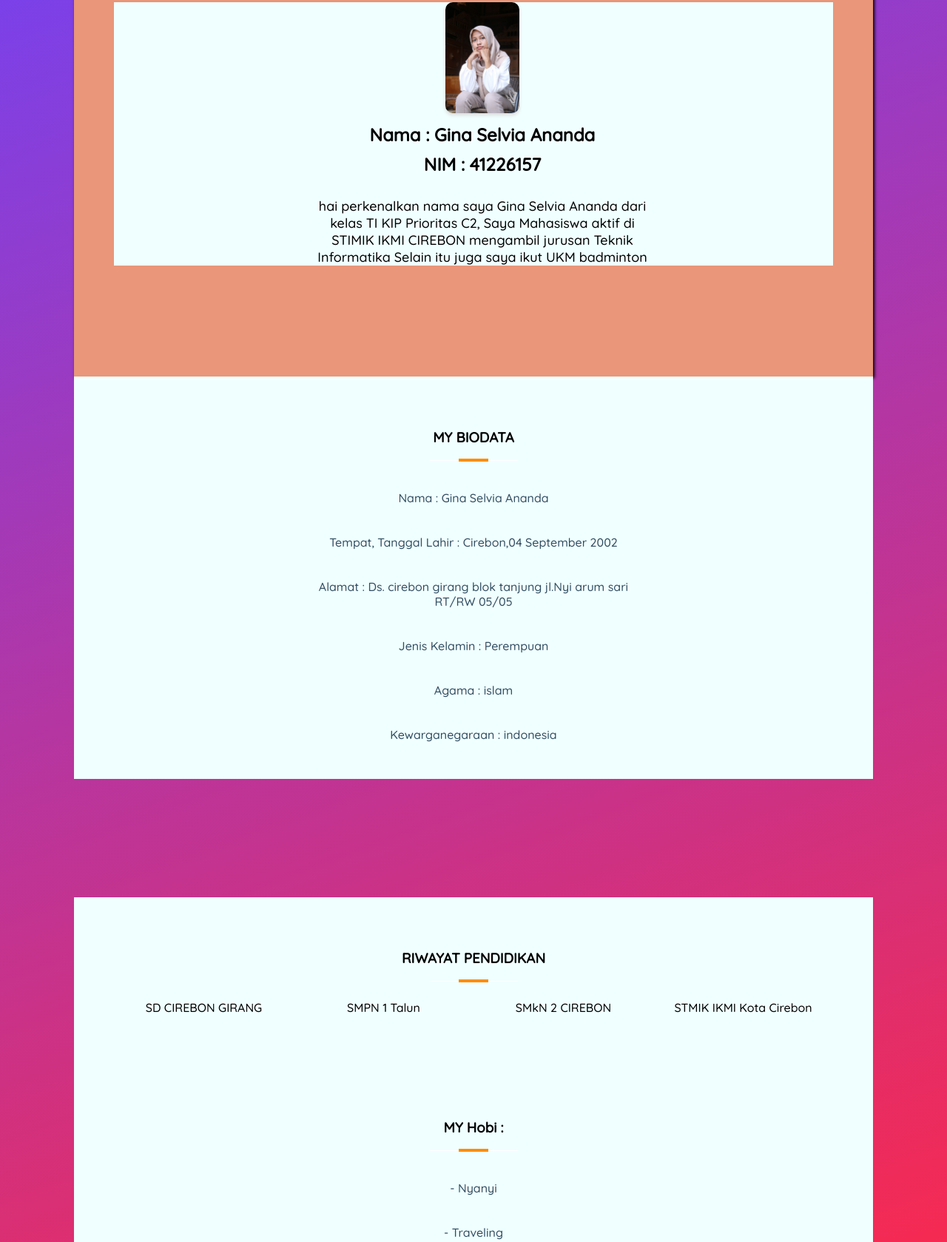
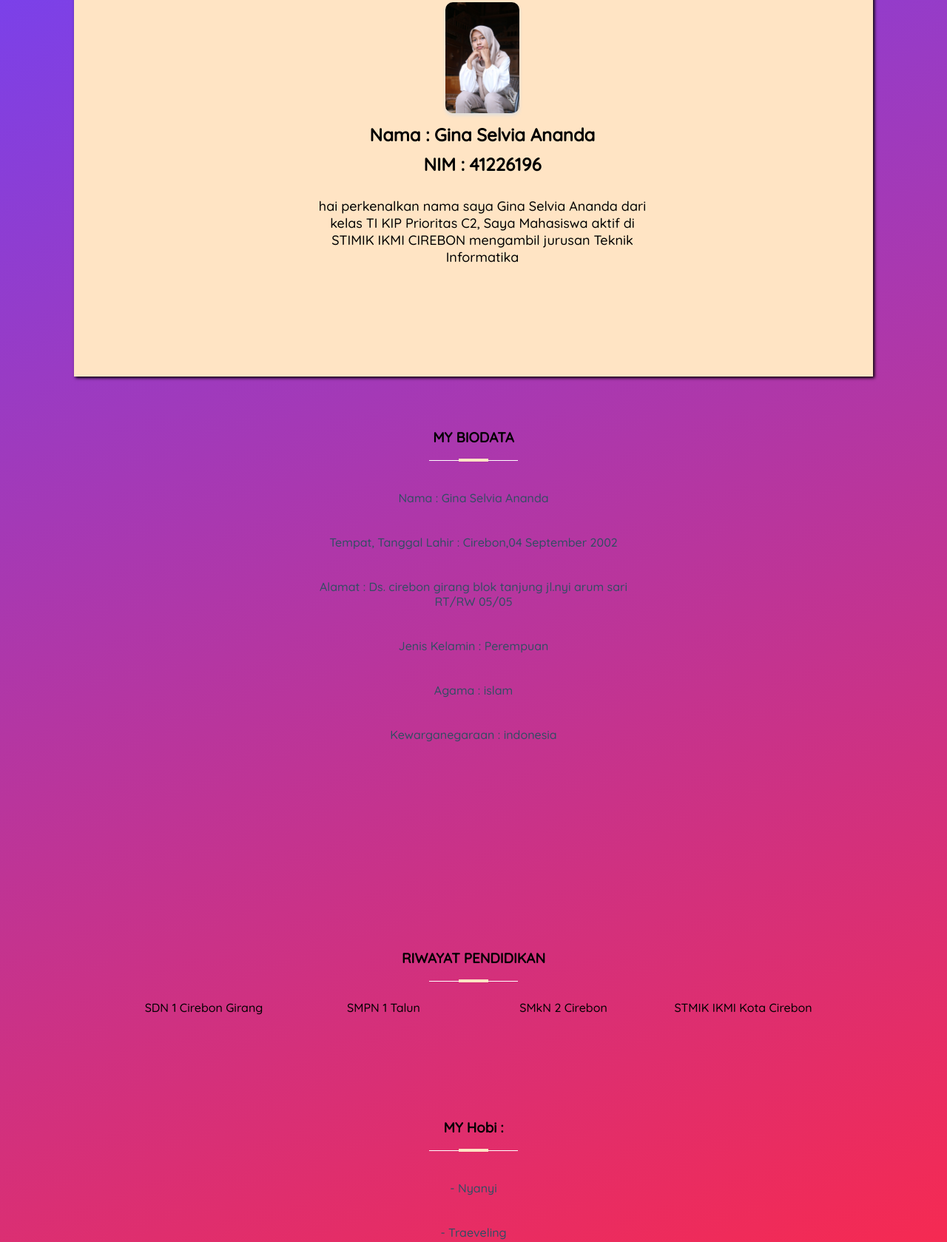
Before and after one commit to ginaselvia/gina, a plain HTML site: page index.html in a window 1280 px wide. Shown: the part 317-1996 px from the top of the page at 74% size. Drawn offline with Linux system fonts and the light colour scheme; a script that the page names is missing.

Commit message:
Add files via upload

```diff
--- a/index.html
+++ b/index.html
@@ -43,8 +43,8 @@
 				<div class="banner-left">
 					<img src="gn.jpg">
 					<h2>Nama : Gina Selvia Ananda</h2>
-                    <h2>NIM : 41226157</h2>
-                    <p>hai perkenalkan nama saya Gina Selvia Ananda dari kelas TI KIP Prioritas C2, Saya Mahasiswa aktif di STIMIK IKMI CIREBON mengambil jurusan Teknik Informatika Selain itu juga saya ikut UKM badminton</p>
+					<h2>NIM : 41226196</h2>
+					<p>hai perkenalkan nama saya Gina Selvia Ananda dari kelas TI KIP Prioritas C2, Saya Mahasiswa aktif di STIMIK IKMI CIREBON mengambil jurusan Teknik Informatika</p>
 				</div>
 			</div>
 		</section>
@@ -55,7 +55,7 @@
 				<br>
 				<p>Tempat, Tanggal Lahir : Cirebon,04 September 2002</p>
 				<br>
-                <p>Alamat : Ds. cirebon girang blok tanjung jl.Nyi arum sari RT/RW 05/05</p>
+				<p>Alamat : Ds. cirebon girang blok tanjung jl.nyi arum sari RT/RW 05/05</p>
 				<br>
 				<p>Jenis Kelamin : Perempuan</p>
 				<br>
@@ -81,7 +81,7 @@
 				<h3>RIWAYAT PENDIDIKAN</h3>
 				<div class="col-4">
 					<a href="">
-                        <span>SD CIREBON GIRANG</span>
+						<span>SDN 1 Cirebon Girang</span>
 					</a>
 				</div>
 
@@ -93,7 +93,7 @@
 
 				<div class="col-4">
 					<a href="">
-                        <span>SMkN 2 CIREBON</span>
+						<span>SMkN 2 Cirebon</span>
 					</a>
 				</div>
 
@@ -110,7 +110,7 @@
 				<h3>MY Hobi :</h3>
 				<p> - Nyanyi </p>
 				<br>
-                <p> - Traveling </p>
+				<p> - Traeveling </p>
  				<br>
 
 			</div>
@@ -126,7 +126,7 @@
     margin:0;
     font-family: 'Quicksand', sans-serif;
     color: black;
-    background-color: #F0FFFF;
+    background-color: #393755B;
 }
 header {
     height:70px;
@@ -206,7 +206,7 @@ a {
     left: 0;
 }
 .banner {
-    background-color: #E9967A;
+    background-color: #FFE4C4;
     padding:150px 0;
     box-shadow: 2px 2px 4px black;
 }
@@ -260,7 +260,7 @@ section h3::after {
     bottom: -1px;
     width:40px;
     height:4px;
-    background-color: #FF8C00;
+    background-color: #FFE4C4;
     left: calc(50% - 20px);
 }
 #about p {
@@ -281,9 +281,9 @@ section h3::after {
 }
 .bar .nilai {
     height:30px;
-    background-color: #222;
-    display: inli;
-    color: yellow;
+    background-color: #F84744;
+    display: inline-block;
+    color: #fff;
     text-align: center;
 }
 .html {
```
Lines whose indentation alone changed are shown as unchanged.
